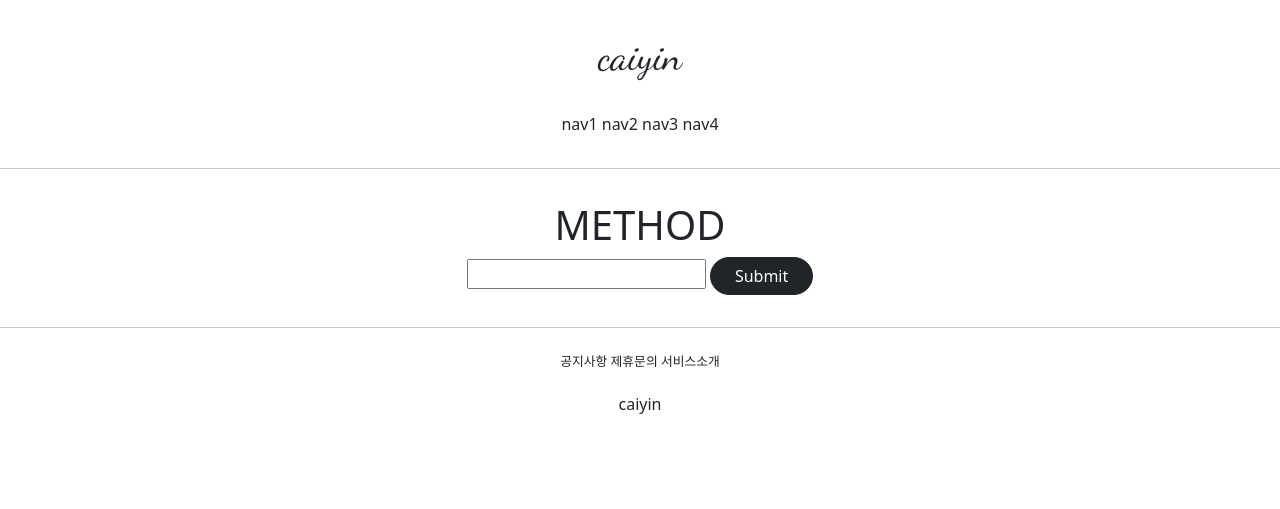
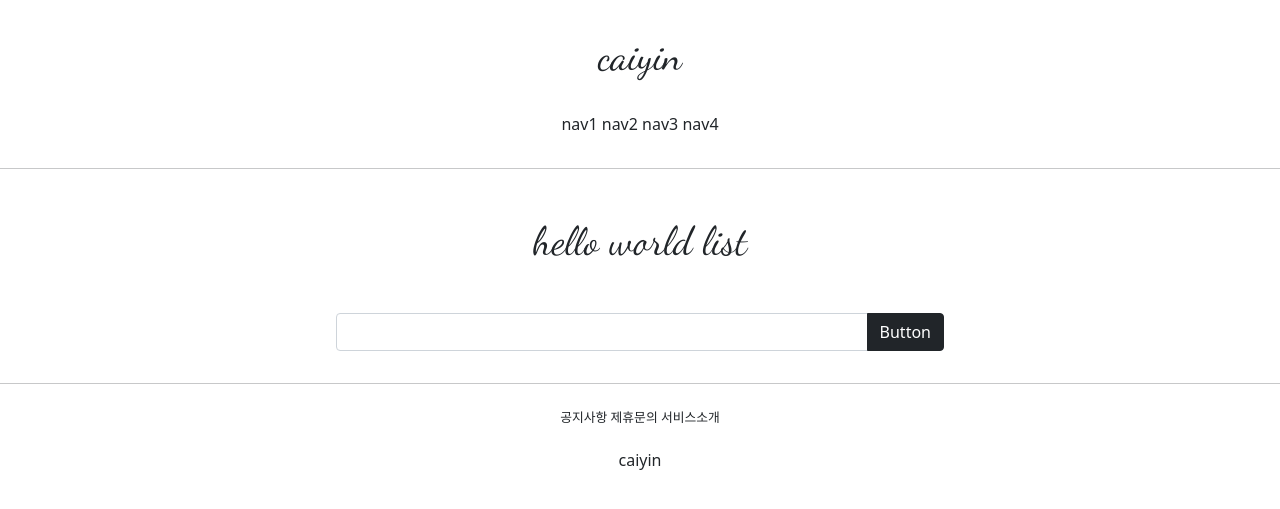
Before and after one commit to caiyin0211/gis_me, a Django app: page /accounts/hello_world/ in a window 1280 px wide. Shown: the top 509 px of the page. Run offline with Django 3.2, Linux system fonts and the light colour scheme; parts of the project's set-up code (start-up, migrations or seed data) failed here and were passed over.

Commit message:
7/12 commit1

```diff
--- a/accountapp/templates/accountapp/hello_world.html
+++ b/accountapp/templates/accountapp/hello_world.html
@@ -5,16 +5,26 @@
 
     <div style="margin: 2rem; text-align: center">
 
-        <h1>METHOD</h1>
+        <h1 style="font-family: 'Dancing Script', cursive"
+            class='m-5'>
+            hello world list</h1>
 
-        <form action ="/accounts/hello_world/" method="post">
+        <form action="/accounts/hello_world/" method="post">
             {% csrf_token %}
-            <input type = "text" name ="hello_world_input">
-            <input class="btn btn-dark rounded-pill px-4" type ="submit">
+            <div class="input-group mb-3 w-50 m-auto">
+                <input type="text" class="form-control"
+                       name="hello_world_input">
+                <button class="btn btn-dark" type="submit">
+                    Button
+                </button>
+            </div>
         </form>
 
-        {% if hello_world_output %}
-            <h3>{{ hello_world_output.text }}</h3>
+        {% if hello_world_list %}
+            {% for hello_world in hello_world_list %}
+                <h3>{{ hello_world.text }}</h3>
+            {% endfor %}
+
         {% endif %}
 
     </div>
--- a/accountapp/views.py
+++ b/accountapp/views.py
@@ -13,8 +13,11 @@ def hello_world(request):
         new_hello_world.text = temp
         new_hello_world.save()
 
+        hello_world_list = HelloWorld.objects.all()
+
         return render(request, 'accountapp/hello_world.html',
-                      context={'hello_world_output': new_hello_world})
+                      context={'hello_world_list': hello_world_list})
     else:
+        hello_world_list = HelloWorld.objects.all()
         return render(request, 'accountapp/hello_world.html',
-                      context={'text': 'GET METHOD!'})
+                      context={'hello_world_list': hello_world_list})
```
